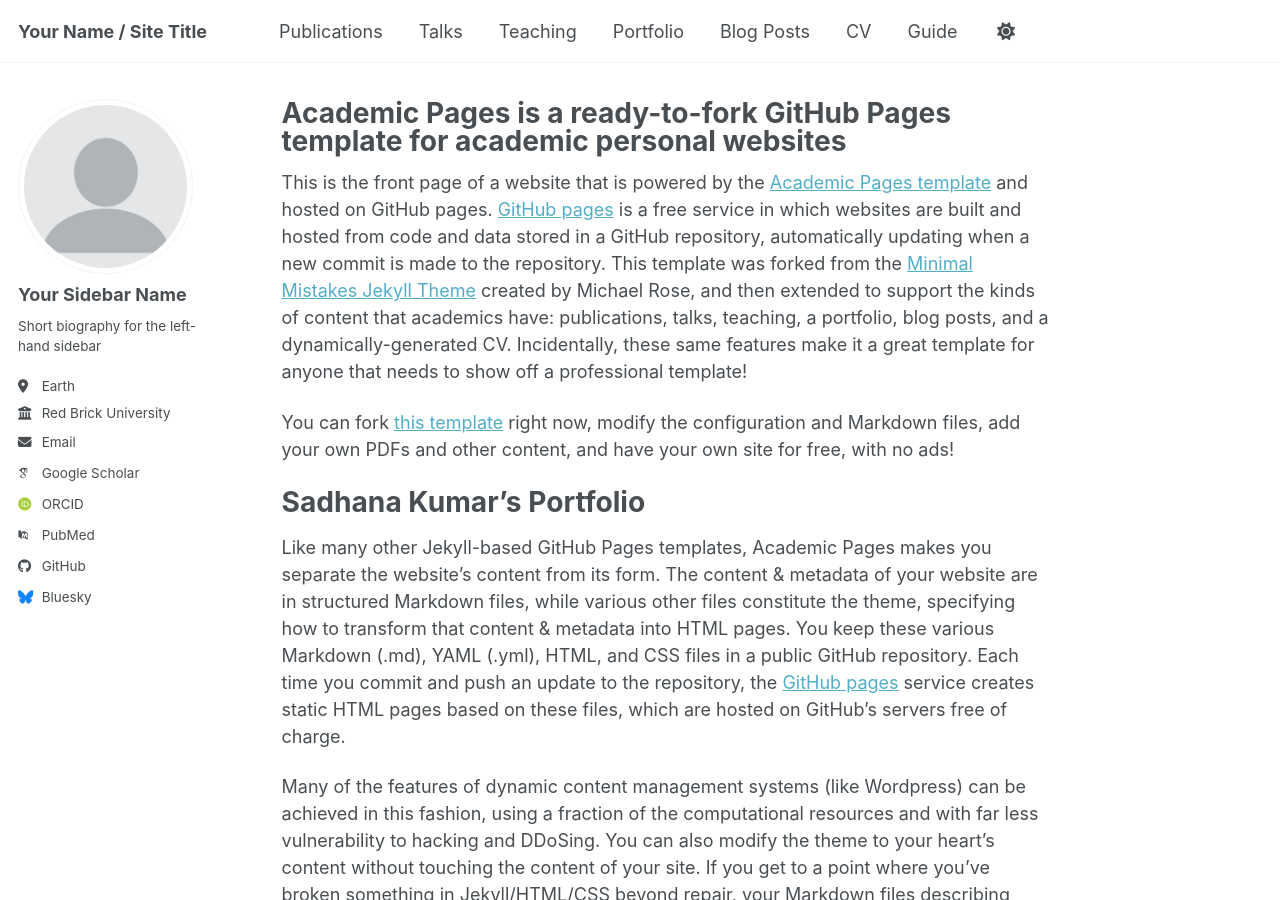
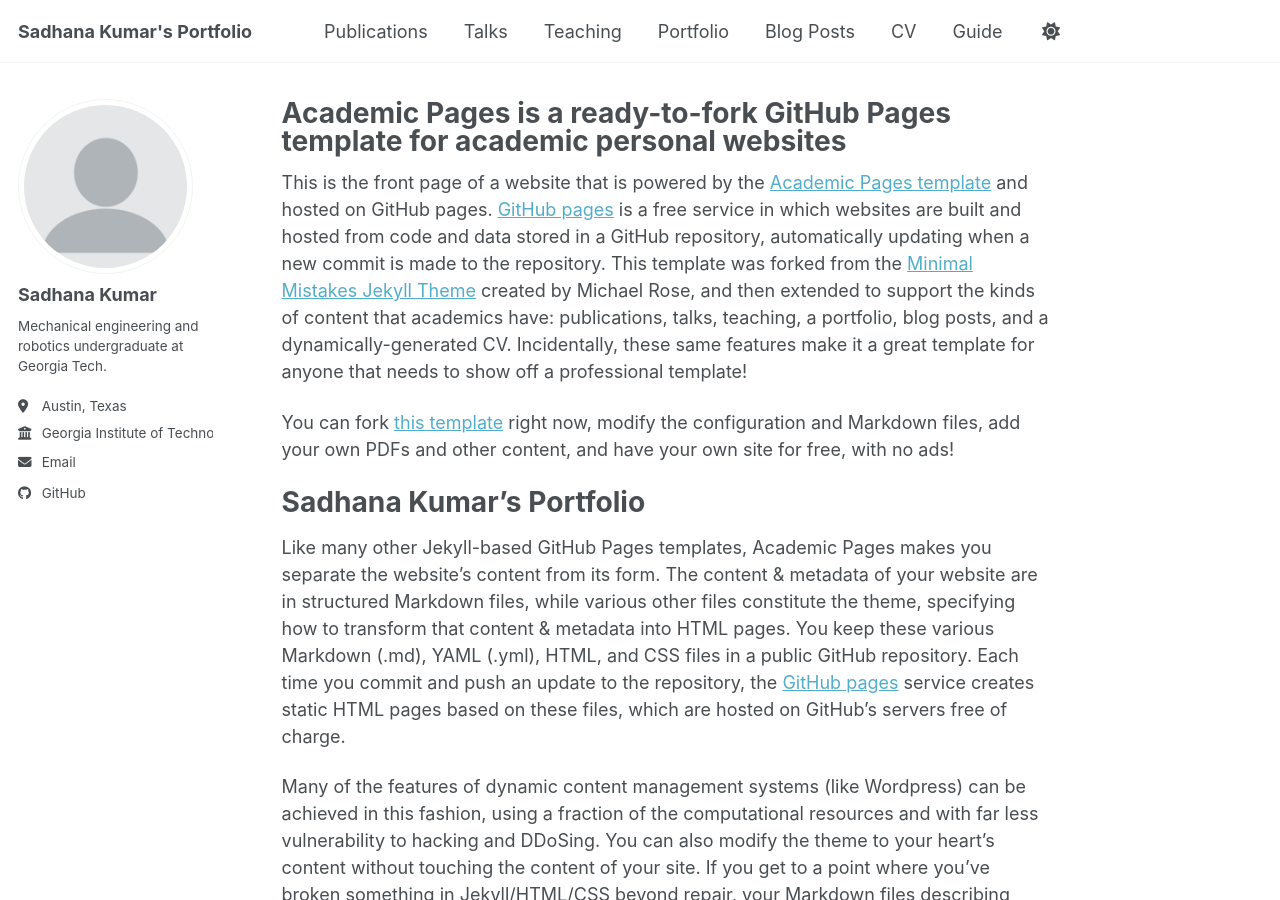
Before and after one commit to s-kumar72/s-kumar72.github.io, a Jekyll site: the page built from _pages/about.md, in a window 1280 px wide and 900 px high. Built offline with Jekyll 4.4.1, drawn with Linux system fonts in a browser that asks for light colours; some web fonts are replaced; a script bundle is joined from its source files by our own code; library files that are not in the unit come from our copies.

Commit message:
Update _config.yml

```diff
--- a/_config.yml
+++ b/_config.yml
@@ -9,11 +9,11 @@
 # Basic Site Settings
 locale                   : "en-US"
 site_theme               : "default" # Currently available options are "default", "air"
-title                    : "Your Name / Site Title"
+title                    : "Sadhana Kumar's Portfolio"
 title_separator          : "-"
 name                     : &name "Your Name"
-description              : &description "Your Name's academic portfolio"   # Update this with a general description of your site, this is the default if not overridden by a page
-url                      : https://academicpages.github.io # The base hostname & protocol for your site e.g. "https://[your GitHub username].github.io",
+description              : &description "Sadhana's academic portfolio"   # Update this with a general description of your site, this is the default if not overridden by a page
+url                      : https://s-kumar72.github.io # The base hostname & protocol for your site e.g. "https://[your GitHub username].github.io",
                                                            # or if you already have some other page hosted on Github then use "https://[your GitHub username].github.io/[Your Repo Name]"
 baseurl                  : "" # the subpath of your site, e.g. "/blog"
 repository               : "academicpages/academicpages.github.io"
@@ -24,24 +24,24 @@ repository               : "academicpages/academicpages.github.io"
 author:
   # Biographic information
   avatar           : "profile.png"
-  name             : "Your Sidebar Name"
+  name             : "Sadhana Kumar"
   pronouns         : # example: "she/her"
-  bio              : "Short biography for the left-hand sidebar"
-  location         : "Earth"
-  employer         : "Red Brick University"
+  bio              : "Mechanical engineering and robotics undergraduate at Georgia Tech."
+  location         : "Austin, Texas"
+  employer         : "Georgia Institute of Technology"
   uri              : # URL
-  email            : "none@example.org"
+  email            : "kumarsadhana75@gmail.com"
 
   # Academic websites
   academia         : # URL
-  arxiv            : # URL - Update with the correct link to your profile
-  googlescholar    : "https://scholar.google.com/citations?user=PS_CX0AAAAAJ"
+  arxiv            : # URL
+  googlescholar    : # URL
   inspire-hep      : # URL
   impactstory      : # URL
-  orcid            : "https://orcid.org/yourorcidurl"
+  orcid            : # URL
   semantic         : # URL
   ssrn             : # URL
-  pubmed           : "https://www.ncbi.nlm.nih.gov/pubmed/?term=john+snow"
+  pubmed           : # URL
   researchgate     : # URL
   scopus           : # URL
   zotero           : # URL
@@ -51,13 +51,13 @@ author:
   bitbucket        : # Username - Update with your username on the site
   codepen          : # Username
   dribbble         : # Username
-  github           : "academicpages"
+  github           : "s-kumar72"
   kaggle           : # Username
   stackoverflow    : # User number or user number and name (i.e., use "1" or "1/jeff-atwood")
 
   # Social media
   artstation       : # Username
-  bluesky          : "bsky.app" # Replace this with you Bluesky username
+  bluesky          : # URL
   facebook         : # Username
   flickr           : # Username
   foursquare       : # Username
@@ -85,9 +85,9 @@ author:
 # Publication Category - The following the list of publication categories and their headings
 publication_category:
   books:
-    title: 'Books'
+    title: 'Conference Posters'
   manuscripts:
-    title: 'Journal Articles'
+    title: 'Conference Abstracts'
   conferences:
     title: 'Conference Papers'
 
```
